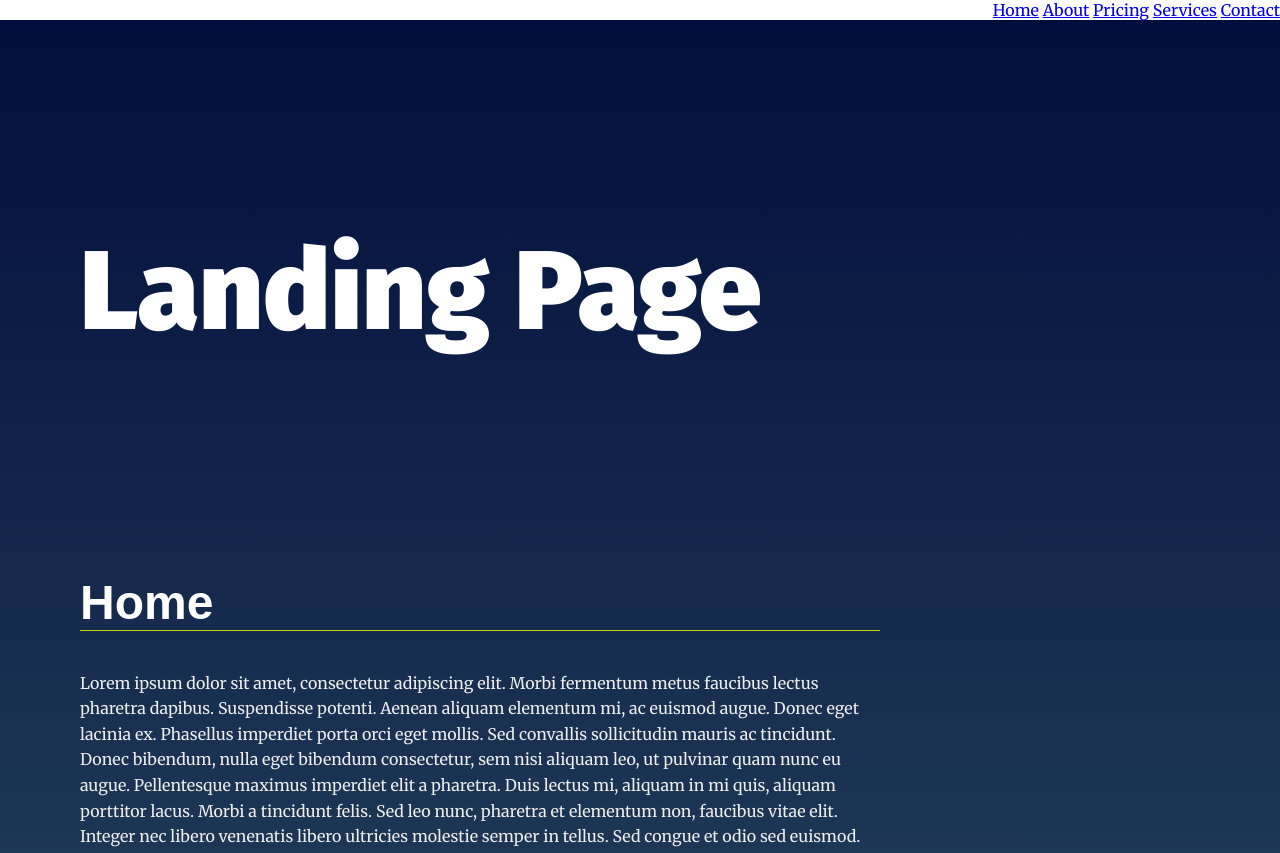
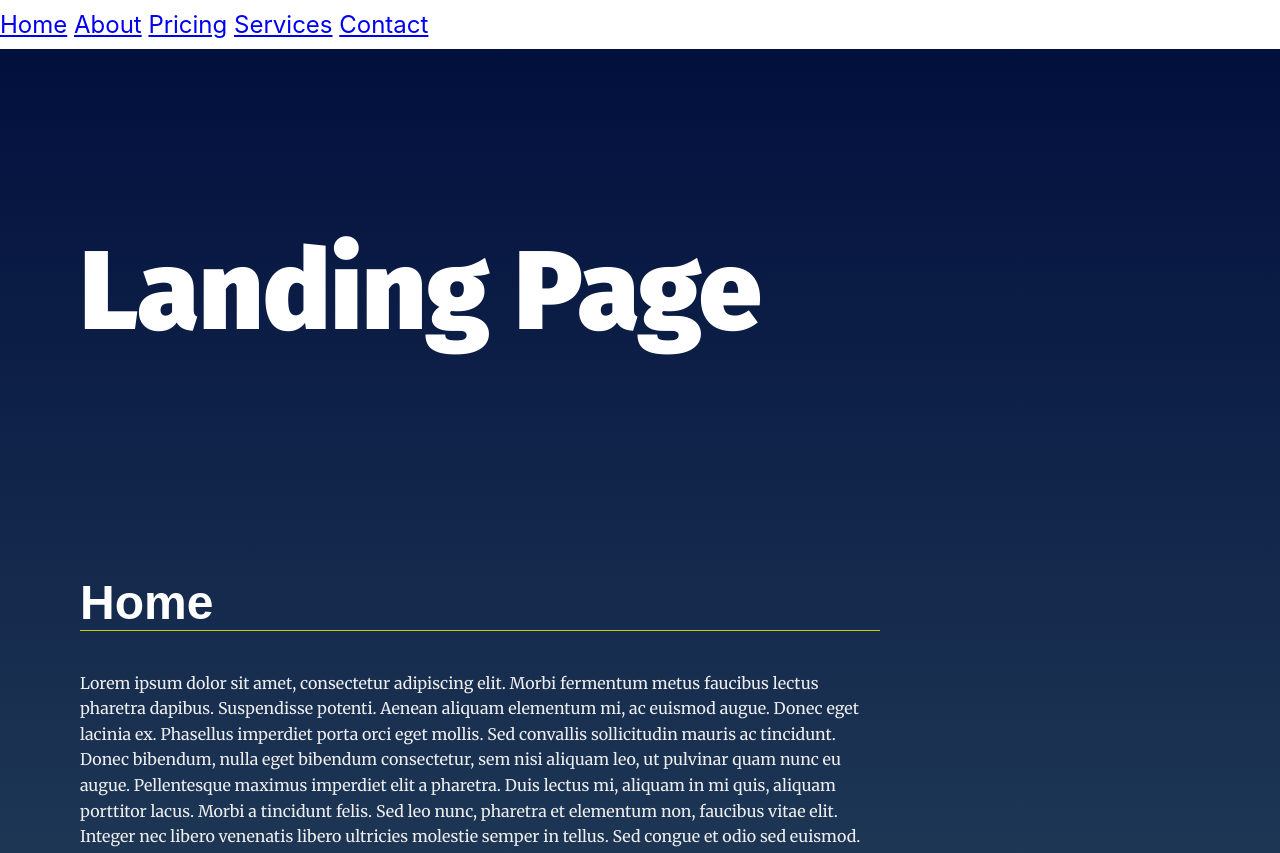
Before and after one commit to marinamagdyy/udacity-landing-page, a plain HTML site: page landing-page/index.html in a window 1280 px wide. Shown: the top 853 px of the page. Drawn offline with Linux system fonts and the light colour scheme.

Commit message:
Update styles.css

```diff
--- a/landing-page/css/styles.css
+++ b/landing-page/css/styles.css
@@ -17,6 +17,15 @@ body {
     font-family: 'Merriweather', serif;
     color: #fff;
 }
+
+
+
+
+
+html {
+    scroll-behavior: smooth;
+}
+
 
 
 /* Typeography General*/
@@ -59,6 +68,33 @@ section {
     position: relative;
     min-height: 80vh;
 }
+
+
+
+
+
+
+
+
+
+
+.navbar__menu {
+    display: flex;
+    width: 1280px;
+    margin: auto;
+    padding: 10px 0;
+
+
+    font-size: 1.5em;
+    font-family: -apple-system, BlinkMacSystemFont, 'Segoe UI', Roboto, Oxygen, Ubuntu, Cantarell, 'Open Sans', 'Helvetica Neue', sans-serif;
+}
+
+
+.navbar__list li{
+    display: inline-block;
+    margin-right: 20px;
+}
+
 
 
 /* ---- Module Rules ---- */
```
